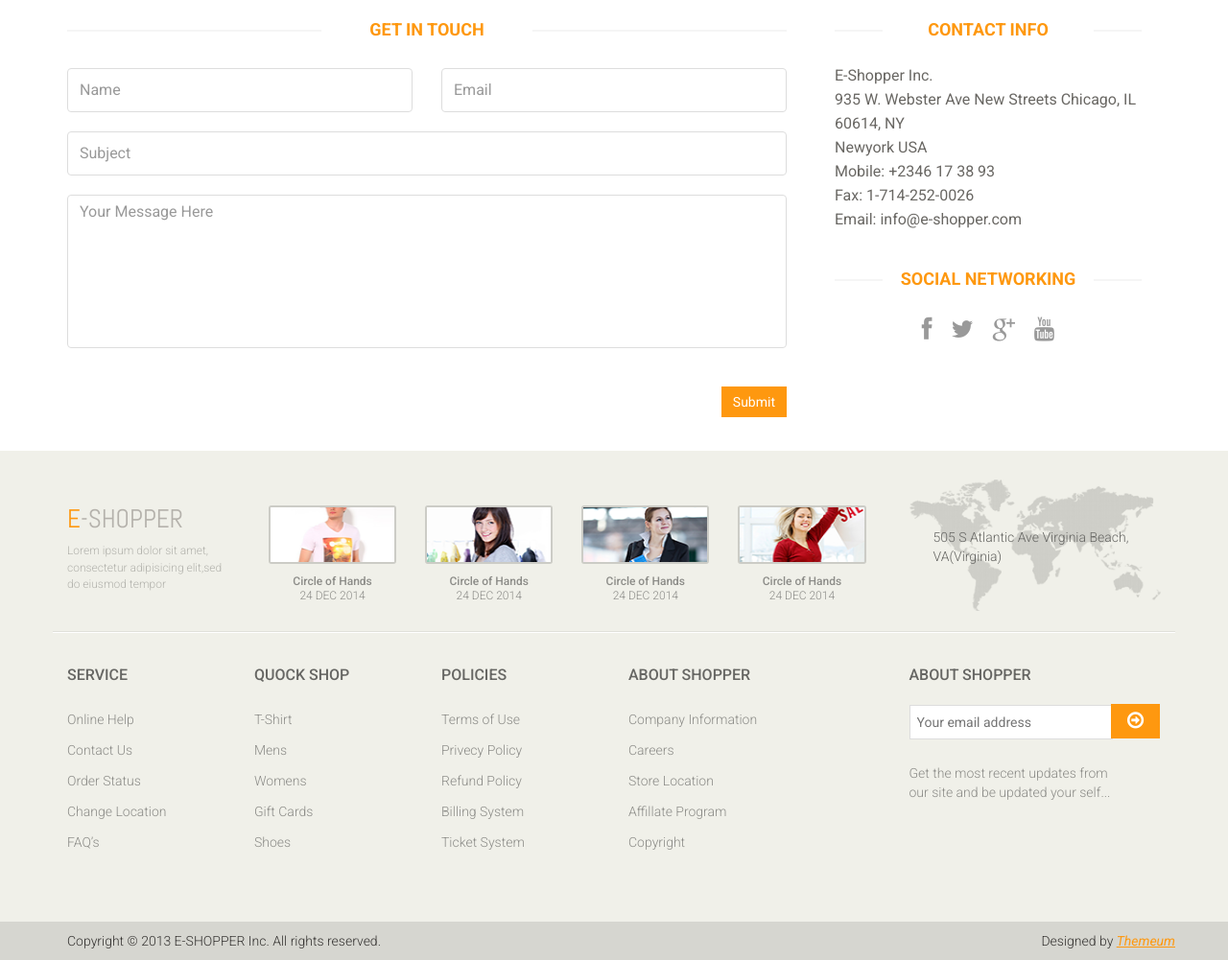
After one commit to mainulBUBT/e_shopper_django, a Django app: page /contact_us in a window 1280 px wide. The commit adds this page. Shown: the part 716-1717 px from the top of the page at 96% size. Run offline with Django 3.2, Linux system fonts and the light colour scheme.

Commit message:
added order

```diff
--- a/Ecommerce_App/Ecommerce_App/urls.py
+++ b/Ecommerce_App/Ecommerce_App/urls.py
@@ -13,6 +13,7 @@ urlpatterns = [
     path('', views.index, name='index'),
     path('register/', views.register, name='register'),
     path('accounts/', include('django.contrib.auth.urls')),
+    path('contact_us', views.contact_page, name="contact_page"),
 
     #AddtoCart
     path('cart/add/<int:id>/', views.cart_add, name='cart_add'),
--- a/Ecommerce_App/Ecommerce_App/views.py
+++ b/Ecommerce_App/Ecommerce_App/views.py
@@ -1,8 +1,9 @@
+from email import message
 from django.contrib import messages
 from django.http import HttpResponseRedirect
 from django.urls import reverse
 from django.shortcuts import redirect, render
-from apps.models import Category, Product, UserForm
+from apps.models import Category, Contact, Product, UserForm, Contact
 from django.contrib.auth import authenticate, login, logout
 from django.contrib.auth.decorators import login_required
 from cart.cart import Cart
@@ -40,8 +41,22 @@ def register(request):
     dictn = {'form': form }
     return render(request, 'registration/register.html', context=dictn)
 
+def contact_page(request):
+    if request.method == "POST":
+        contact = Contact(
+            name = request.POST.get('name'),
+            email = request.POST.get('email'),
+            subject = request.POST.get('subject'),
+            message = request.POST.get('message'),
+        )
+        contact.save()
+    return render(request, "contact.html")
 
-@login_required(login_url="/users/login")
+
+
+
+
+@login_required(login_url="/accounts/login")
 def cart_add(request, id):
     cart = Cart(request)
     product = Product.objects.get(id=id)
@@ -49,7 +64,7 @@ def cart_add(request, id):
     return redirect("index")
 
 
-@login_required(login_url="/users/login")
+@login_required(login_url="/accounts/login")
 def item_clear(request, id):
     cart = Cart(request)
     product = Product.objects.get(id=id)
@@ -57,7 +72,7 @@ def item_clear(request, id):
     return redirect("cart_detail")
 
 
-@login_required(login_url="/users/login")
+@login_required(login_url="/accounts/login")
 def item_increment(request, id):
     cart = Cart(request)
     product = Product.objects.get(id=id)
@@ -65,7 +80,7 @@ def item_increment(request, id):
     return redirect("cart_detail")
 
 
-@login_required(login_url="/users/login")
+@login_required(login_url="/accounts/login")
 def item_decrement(request, id):
     cart = Cart(request)
     product = Product.objects.get(id=id)
@@ -73,13 +88,13 @@ def item_decrement(request, id):
     return redirect("cart_detail")
 
 
-@login_required(login_url="/users/login")
+@login_required(login_url="/accounts/login")
 def cart_clear(request):
     cart = Cart(request)
     cart.clear()
     return redirect("cart_detail")
 
 
-@login_required(login_url="/users/login")
+@login_required(login_url="/accounts/login")
 def cart_detail(request):
     return render(request, 'cart/cart_detail.html')
--- a/Ecommerce_App/apps/admin.py
+++ b/Ecommerce_App/apps/admin.py
@@ -1,7 +1,9 @@
 from django.contrib import admin
-from apps.models import Category, Sub_Category, Product
+from apps.models import Category, Sub_Category, Product, Contact, Order
 # Register your models here.
 
 admin.site.register(Category)
 admin.site.register(Sub_Category)
 admin.site.register(Product)
+admin.site.register(Contact)
+admin.site.register(Order)
--- a/Ecommerce_App/templates/base.html
+++ b/Ecommerce_App/templates/base.html
@@ -101,7 +101,7 @@
                                 <li><a href="#"><i class="fa fa-user"></i> Account</a></li>
                                 <li><a href="#"><i class="fa fa-star"></i> Wishlist</a></li>
                                 <li><a href="checkout.html"><i class="fa fa-crosshairs"></i> Checkout</a></li>
-                                <li><a href="cart.html"><i class="fa fa-shopping-cart"></i> Cart</a></li>
+                                <li><a href="/cart/cart-detail/"><i class="fa fa-shopping-cart"></i> Cart <span class="badge badge-warning">{{request.session.cart|length}}</span></a></li>
                                {% if user.is_authenticated %}
                                <li><a href="{% url 'logout' %}"><i class="fa fa-lock"></i> Logout</a></li>
                                {% else %}
--- /dev/null
+++ b/Ecommerce_App/templates/contact.html
@@ -0,0 +1,77 @@
+{% extends "base.html" %}
+
+{% block body %}
+<div id="contact-page" class="container">
+    <div class="bg">
+        <div class="row">
+            <div class="col-sm-12">
+                <h2 class="title text-center">Contact <strong>Us</strong></h2>
+                <div id="gmap" class="contact-map">
+                    <iframe src="https://www.google.com/maps/embed?pb=!1m18!1m12!1m3!1d233668.38704198578!2d90.27923679036145!3d23.78057325522091!2m3!1f0!2f0!3f0!3m2!1i1024!2i768!4f13.1!3m3!1m2!1s0x3755b8b087026b81%3A0x8fa563bbdd5904c2!2sDhaka!5e0!3m2!1sen!2sbd!4v1648476363555!5m2!1sen!2sbd" width="100%" height="450" style="border:0;" allowfullscreen="" loading="lazy" referrerpolicy="no-referrer-when-downgrade"></iframe>
+                </div>
+            </div>
+        </div>
+        <br>
+        <div class="row">
+            <div class="col-sm-8">
+                <div class="contact-form">
+                    <h2 class="title text-center">Get In Touch</h2>
+                    <div class="status alert alert-success" style="display: none"></div>
+                    <form id="main-contact-form" class="contact-form row" name="contact-form" method="post">
+                        {% csrf_token %}
+                        <div class="form-group col-md-6">
+                            <input type="text" name="name" class="form-control" required="required" placeholder="Name">
+                        </div>
+                        <div class="form-group col-md-6">
+                            <input type="email" name="email" class="form-control" required="required"
+                                placeholder="Email">
+                        </div>
+                        <div class="form-group col-md-12">
+                            <input type="text" name="subject" class="form-control" required="required"
+                                placeholder="Subject">
+                        </div>
+                        <div class="form-group col-md-12">
+                            <textarea name="message" id="message" required="required" class="form-control" rows="8"
+                                placeholder="Your Message Here"></textarea>
+                        </div>
+                        <div class="form-group col-md-12">
+                            <input type="submit" name="submit" class="btn btn-primary pull-right" value="Submit">
+                        </div>
+                    </form>
+                </div>
+            </div>
+            <div class="col-sm-4">
+                <div class="contact-info">
+                    <h2 class="title text-center">Contact Info</h2>
+                    <address>
+                        <p>E-Shopper Inc.</p>
+                        <p>935 W. Webster Ave New Streets Chicago, IL 60614, NY</p>
+                        <p>Newyork USA</p>
+                        <p>Mobile: +2346 17 38 93</p>
+                        <p>Fax: 1-714-252-0026</p>
+                        <p>Email: info@e-shopper.com</p>
+                    </address>
+                    <div class="social-networks">
+                        <h2 class="title text-center">Social Networking</h2>
+                        <ul>
+                            <li>
+                                <a href="#"><i class="fa fa-facebook"></i></a>
+                            </li>
+                            <li>
+                                <a href="#"><i class="fa fa-twitter"></i></a>
+                            </li>
+                            <li>
+                                <a href="#"><i class="fa fa-google-plus"></i></a>
+                            </li>
+                            <li>
+                                <a href="#"><i class="fa fa-youtube"></i></a>
+                            </li>
+                        </ul>
+                    </div>
+                </div>
+            </div>
+        </div>
+    </div>
+</div>
+<!--/#contact-page-->
+{% endblock %}
```
Also changed, not shown: Ecommerce_App/apps/models.py (+24 -0 lines), Ecommerce_App/templates/cart/cart_detail.html (+23 -10 lines), Ecommerce_App/apps/migrations/0004_conatact.py (added), Ecommerce_App/apps/migrations/0005_rename_conatact_contact.py (added), Ecommerce_App/apps/migrations/0006_order.py (added), Ecommerce_App/db.sqlite3.
